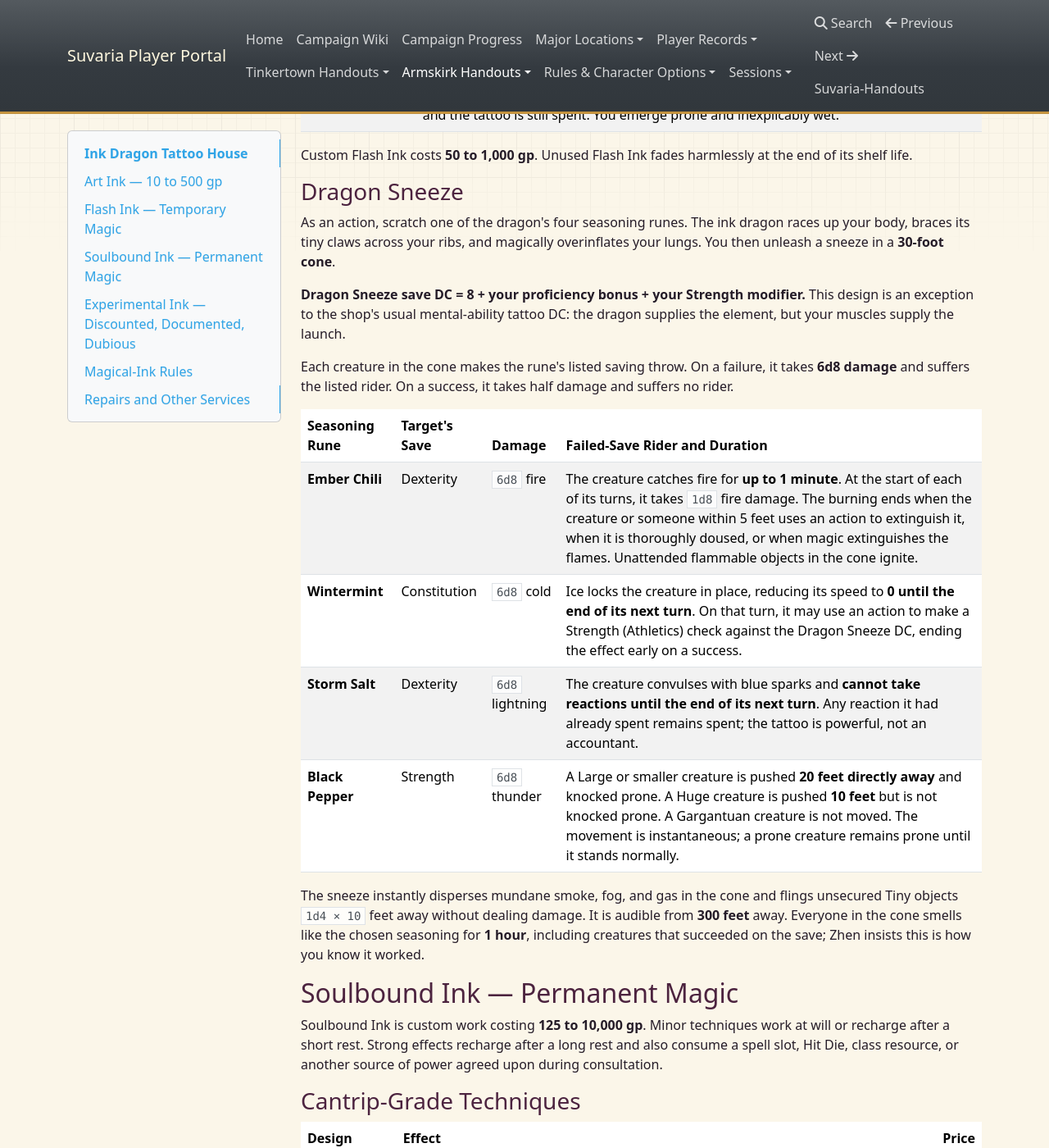
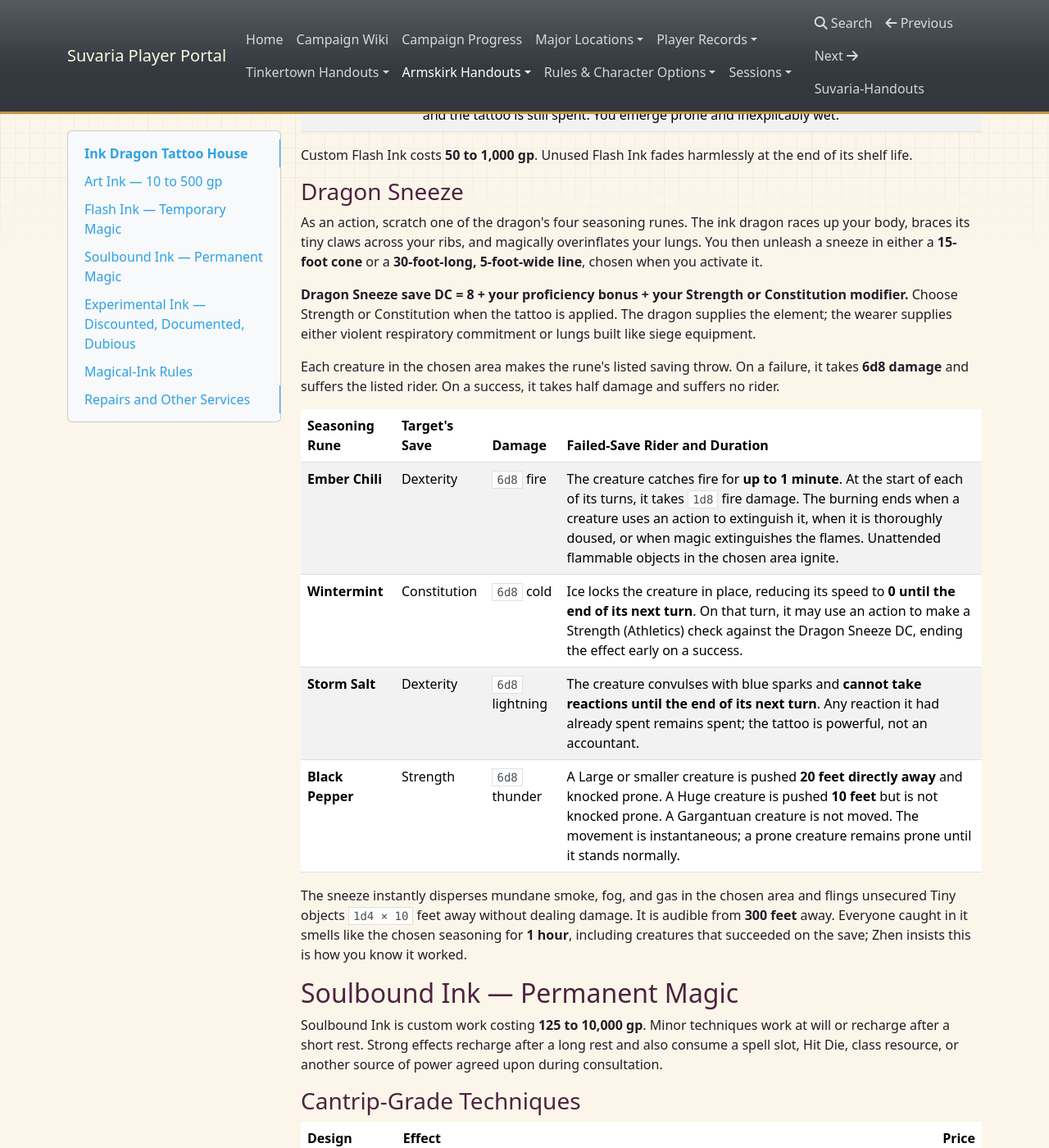
Before and after one commit to blakewrege/Suvaria-Handouts, an MkDocs documentation site: the page built from docs/ink-dragon-tattoo-house.md, in a window 1280 px wide and 1400 px high, scrolled down 1368 px. Shown: the whole window at 82% size. Built offline with MkDocs 1.6.1, drawn with Linux system fonts in a browser that asks for light colours; nearby versions of some CDN libraries; some of the changed text lies outside the part shown.

Commit message:
Publish Session 077 tattoo purchases

```diff
--- a/docs/ink-dragon-tattoo-house.md
+++ b/docs/ink-dragon-tattoo-house.md
@@ -34,20 +34,20 @@ Custom Flash Ink costs **50 to 1,000 gp**. Unused Flash Ink fades harmlessly at
 
 ### Dragon Sneeze
 
-As an action, scratch one of the dragon's four seasoning runes. The ink dragon races up your body, braces its tiny claws across your ribs, and magically overinflates your lungs. You then unleash a sneeze in a **30-foot cone**.
+As an action, scratch one of the dragon's four seasoning runes. The ink dragon races up your body, braces its tiny claws across your ribs, and magically overinflates your lungs. You then unleash a sneeze in either a **15-foot cone** or a **30-foot-long, 5-foot-wide line**, chosen when you activate it.
 
-**Dragon Sneeze save DC = 8 + your proficiency bonus + your Strength modifier.** This design is an exception to the shop's usual mental-ability tattoo DC: the dragon supplies the element, but your muscles supply the launch.
+**Dragon Sneeze save DC = 8 + your proficiency bonus + your Strength or Constitution modifier.** Choose Strength or Constitution when the tattoo is applied. The dragon supplies the element; the wearer supplies either violent respiratory commitment or lungs built like siege equipment.
 
-Each creature in the cone makes the rune's listed saving throw. On a failure, it takes **6d8 damage** and suffers the listed rider. On a success, it takes half damage and suffers no rider.
+Each creature in the chosen area makes the rune's listed saving throw. On a failure, it takes **6d8 damage** and suffers the listed rider. On a success, it takes half damage and suffers no rider.
 
 | Seasoning Rune | Target's Save | Damage | Failed-Save Rider and Duration |
 |---|---|---|---|
-| **Ember Chili** | Dexterity | `6d8` fire | The creature catches fire for **up to 1 minute**. At the start of each of its turns, it takes `1d8` fire damage. The burning ends when the creature or someone within 5 feet uses an action to extinguish it, when it is thoroughly doused, or when magic extinguishes the flames. Unattended flammable objects in the cone ignite. |
+| **Ember Chili** | Dexterity | `6d8` fire | The creature catches fire for **up to 1 minute**. At the start of each of its turns, it takes `1d8` fire damage. The burning ends when a creature uses an action to extinguish it, when it is thoroughly doused, or when magic extinguishes the flames. Unattended flammable objects in the chosen area ignite. |
 | **Wintermint** | Constitution | `6d8` cold | Ice locks the creature in place, reducing its speed to **0 until the end of its next turn**. On that turn, it may use an action to make a Strength (Athletics) check against the Dragon Sneeze DC, ending the effect early on a success. |
 | **Storm Salt** | Dexterity | `6d8` lightning | The creature convulses with blue sparks and **cannot take reactions until the end of its next turn**. Any reaction it had already spent remains spent; the tattoo is powerful, not an accountant. |
 | **Black Pepper** | Strength | `6d8` thunder | A Large or smaller creature is pushed **20 feet directly away** and knocked prone. A Huge creature is pushed **10 feet** but is not knocked prone. A Gargantuan creature is not moved. The movement is instantaneous; a prone creature remains prone until it stands normally. |
 
-The sneeze instantly disperses mundane smoke, fog, and gas in the cone and flings unsecured Tiny objects `1d4 × 10` feet away without dealing damage. It is audible from **300 feet** away. Everyone in the cone smells like the chosen seasoning for **1 hour**, including creatures that succeeded on the save; Zhen insists this is how you know it worked.
+The sneeze instantly disperses mundane smoke, fog, and gas in the chosen area and flings unsecured Tiny objects `1d4 × 10` feet away without dealing damage. It is audible from **300 feet** away. Everyone caught in it smells like the chosen seasoning for **1 hour**, including creatures that succeeded on the save; Zhen insists this is how you know it worked.
 
 ## Soulbound Ink — Permanent Magic
 
```
Also changed, not shown: other parts of docs/ink-dragon-tattoo-house.md (+2 -2 lines), docs/amerilis-liadon-record.md (+4 -0 lines), docs/black-chao-record.md (+2 -0 lines), docs/bobbin-hode-record.md (+7 -0 lines), docs/caracas-record.md (+8 -0 lines), docs/krunk-record.md (+6 -0 lines).
